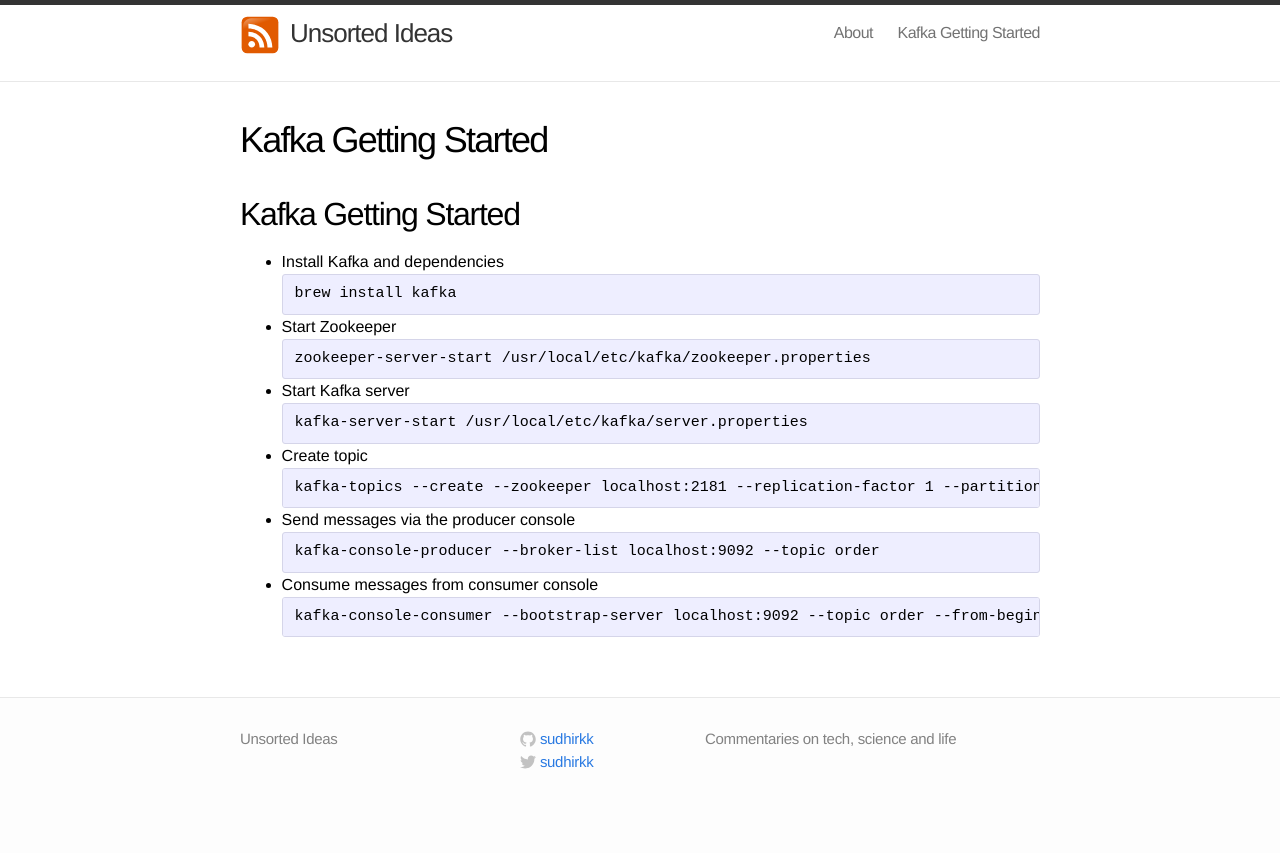
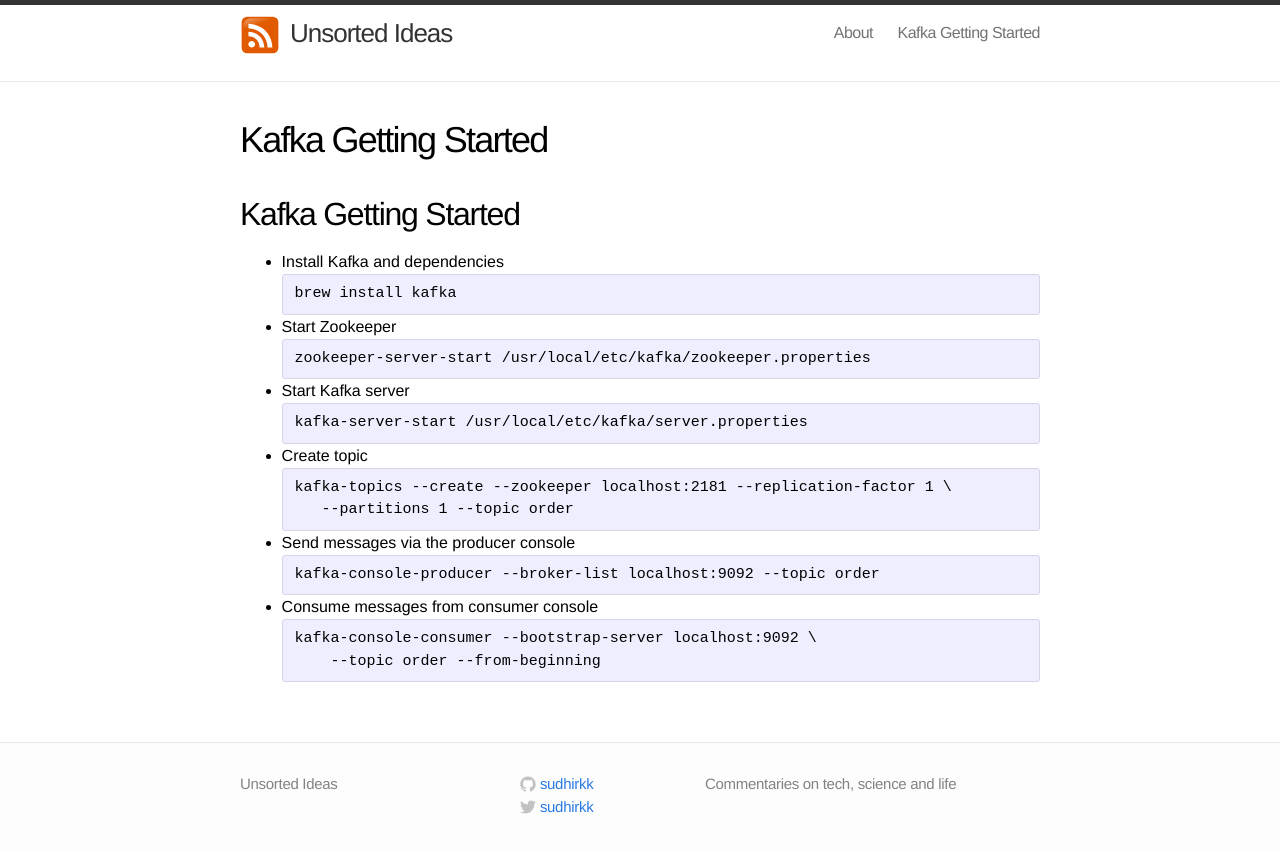
Before and after one commit to sudhirkk/sudhirkk.github.io, a Jekyll site: the page built from kafka-getting-started.md, in a window 1280 px wide. Shown: the top 853 px of the page. Built offline with Jekyll 4.4.1, drawn with Linux system fonts in a browser that asks for light colours; our own code applies the rules of GitHub Pages for plain Markdown files.

````diff
--- a/kafka-getting-started.md
+++ b/kafka-getting-started.md
@@ -21,7 +21,8 @@
 
  * Create topic
    ```
-   kafka-topics --create --zookeeper localhost:2181 --replication-factor 1 --partitions 1 --topic order
+   kafka-topics --create --zookeeper localhost:2181 --replication-factor 1 \
+      --partitions 1 --topic order
    ```
 
 
@@ -33,5 +34,6 @@
 
  * Consume messages from consumer console
    ```
-   kafka-console-consumer --bootstrap-server localhost:9092 --topic order --from-beginning
+   kafka-console-consumer --bootstrap-server localhost:9092 \
+       --topic order --from-beginning
    ```
````
